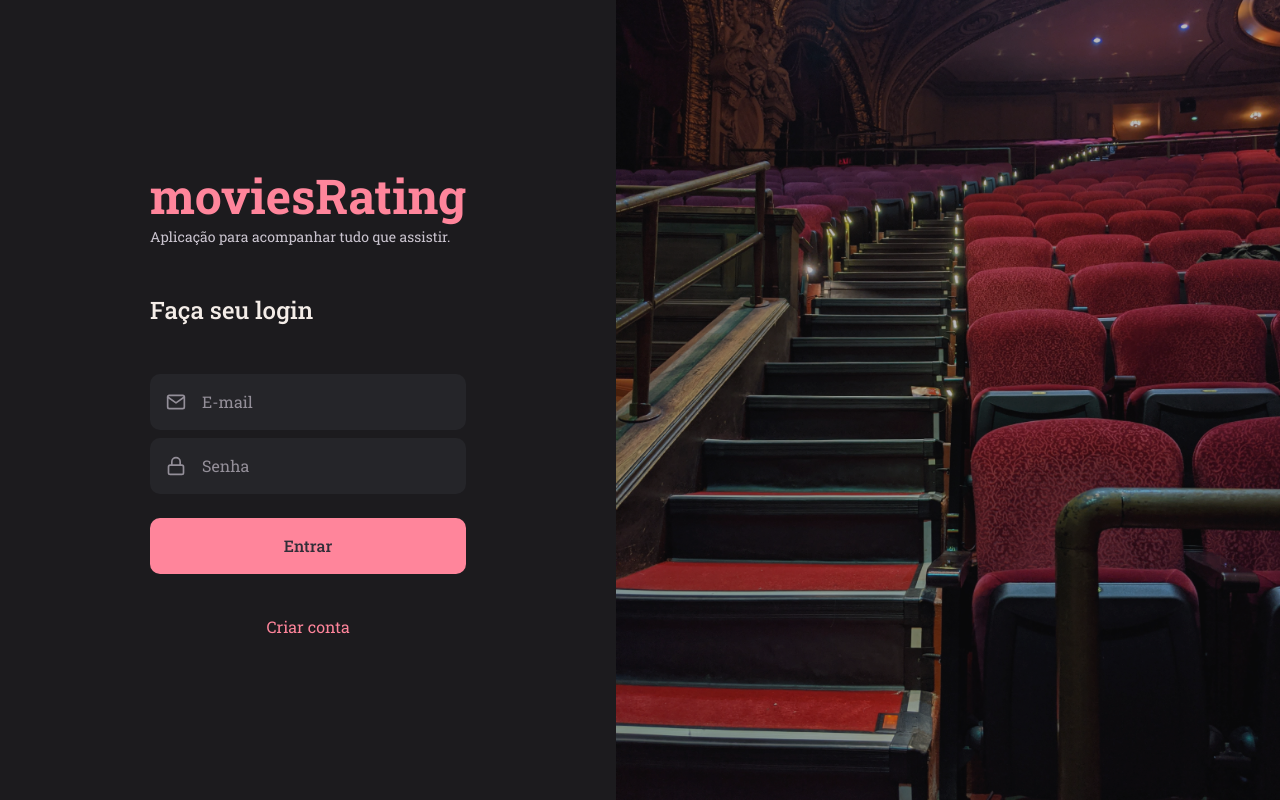
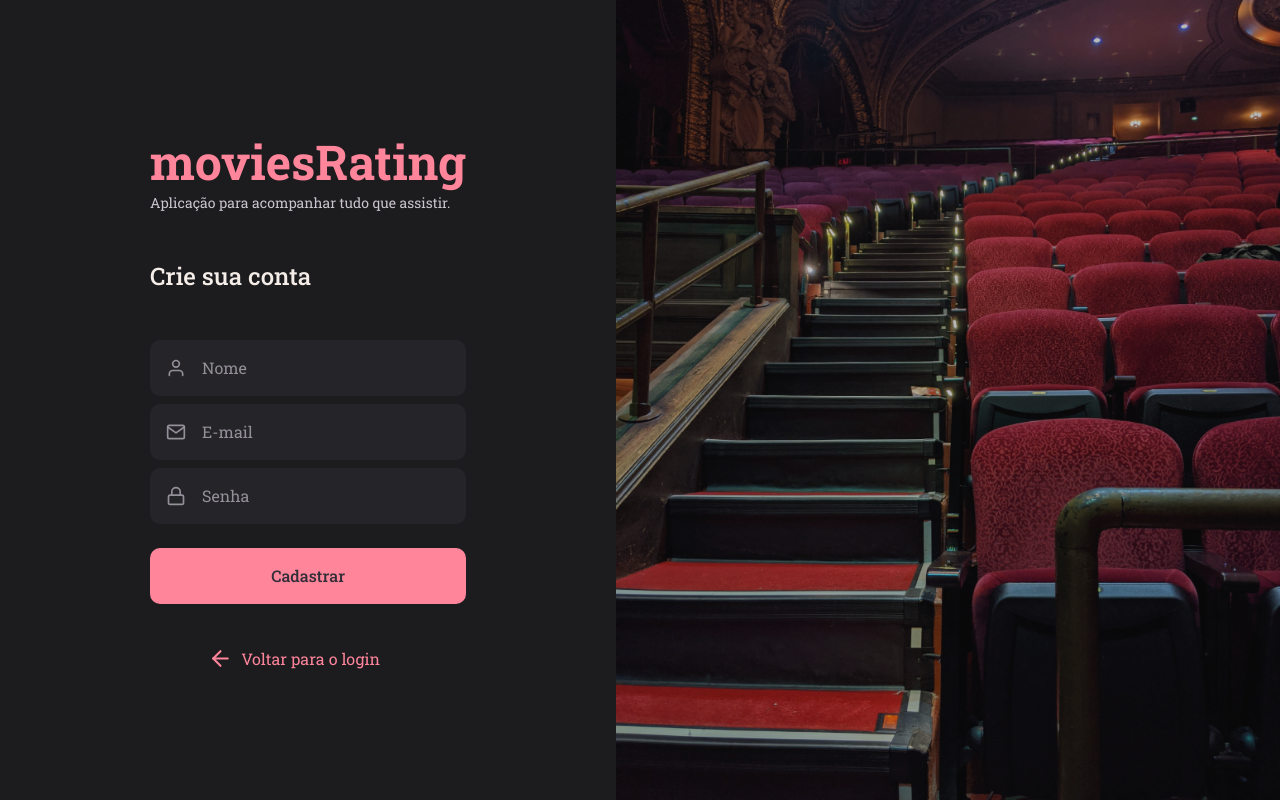
Before and after one commit to pedromartinelli/Movies-Rating_Web, a React (Vite) app: page / in a window 1280 px wide. Built offline with nearby package versions, Linux system fonts and the light colour scheme.

Commit message:
terminada a tela de SignUp

```diff
--- /dev/null
+++ b/src/components/NavLink/index.jsx
@@ -0,0 +1,13 @@
+import { Container } from "./styles";
+
+import { FiArrowLeft } from 'react-icons/fi'
+
+export function NavLink({ navigate, title, ...rest }) {
+  return (
+    <Container {...rest}>
+      <FiArrowLeft />
+      {title}
+    </Container>
+  );
+
+};
--- /dev/null
+++ b/src/components/NavLink/styles.js
@@ -0,0 +1,20 @@
+import styled from "styled-components";
+
+import { Link } from "react-router-dom";
+
+export const Container = styled.a`
+  background: none;
+  color: ${({ theme }) => theme.COLORS.GRAY_100};
+
+  display: flex;
+  align-items: center;
+
+  gap: 8px;
+
+  padding-right: 28px;
+
+
+  > svg {
+    font-size: 25px;
+  }
+`;
--- a/src/main.jsx
+++ b/src/main.jsx
@@ -6,13 +6,13 @@ import theme from './styles/theme';
 import GlobalStyles from './styles/global';
 
 
-import { SignIn } from './pages/SignIn';
+import { SignUp } from './pages/SignUp';
 
 ReactDOM.createRoot(document.getElementById('root')).render(
   <React.StrictMode>
     <ThemeProvider theme={theme}>
       <GlobalStyles />
-      <SignIn />
+      <SignUp />
     </ThemeProvider>
   </React.StrictMode>
 )
--- /dev/null
+++ b/src/pages/SignUp/index.jsx
@@ -0,0 +1,47 @@
+import { Container, Form } from "./styles";
+
+import { FiMail, FiLock, FiUser } from 'react-icons/fi';
+
+import { Input } from "../../components/Input";
+import { Button } from "../../components/Button";
+import { NavLink } from "../../components/NavLink";
+
+import backgroundImg from '../../assets/backgroundImg.png';
+
+export function SignUp() {
+  return (
+    <Container>
+      <Form>
+        <h1>moviesRating</h1>
+        <p>Aplicação para acompanhar tudo que assistir.</p>
+
+        <h2>Crie sua conta</h2>
+
+        <Input
+          icon={FiUser}
+          placeholder='Nome'
+          type='text'
+        />
+
+        <Input
+          icon={FiMail}
+          placeholder='E-mail'
+          type='text'
+        />
+
+        <Input
+          icon={FiLock}
+          placeholder='Senha'
+          type='password'
+        />
+
+        <Button title='Cadastrar' />
+
+        <NavLink title='Voltar para o login' to='/register' />
+
+      </Form>
+
+      <img src={backgroundImg} alt="" />
+    </Container>
+  );
+};
--- /dev/null
+++ b/src/pages/SignUp/styles.js
@@ -0,0 +1,59 @@
+import styled from "styled-components";
+
+export const Container = styled.div`
+  height: 100vh;
+  width: 100%;
+
+  display: flex;
+  align-items: stretch;
+
+  > img {
+    flex: 1;
+
+    background-size: cover;
+    opacity: calc(0.7);
+  }
+`;
+
+export const Form = styled.form`
+  padding: 0 150px;
+
+  display: flex;
+  flex-direction: column;
+  justify-content: center;
+
+  > h1 {
+    font-size: 48px;
+    font-weight: 700;
+
+    color: ${({ theme }) => theme.COLORS.PINK};
+  };
+
+  > p {
+    font-size: 14px;
+    margin-bottom: 48px;
+
+    color: ${({ theme }) => theme.COLORS.GRAY_100};
+  };
+
+  > h2 {
+    font-size: 24px;
+    font-weight: 500;
+    margin-bottom: 48px;
+
+    color: ${({ theme }) => theme.COLORS.WHITE};
+  };
+
+  > div:nth-child(6) {
+    margin-bottom: 24px;
+  };
+
+  > button {
+    margin-bottom: 42px;
+  }
+
+  > a {
+    margin: 0 auto;
+    color: ${({ theme }) => theme.COLORS.PINK};
+  };
+`;
```
